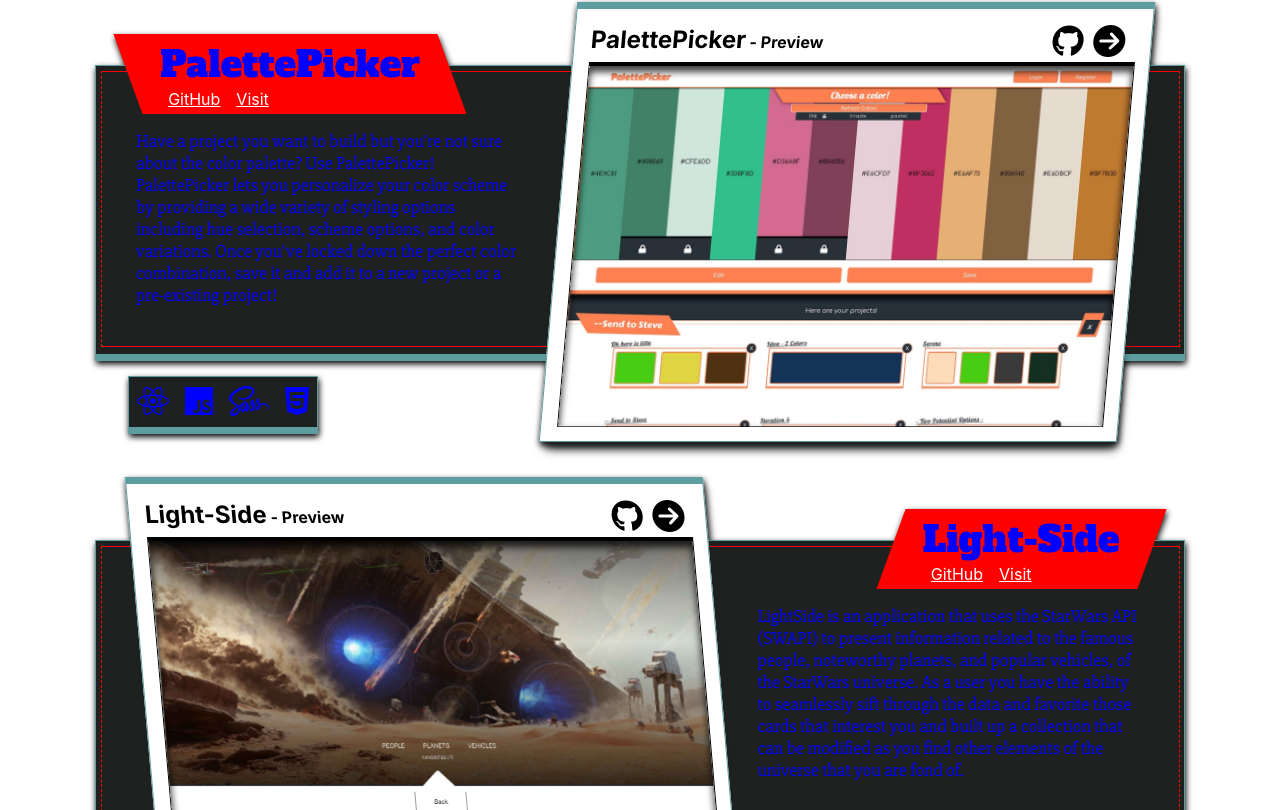
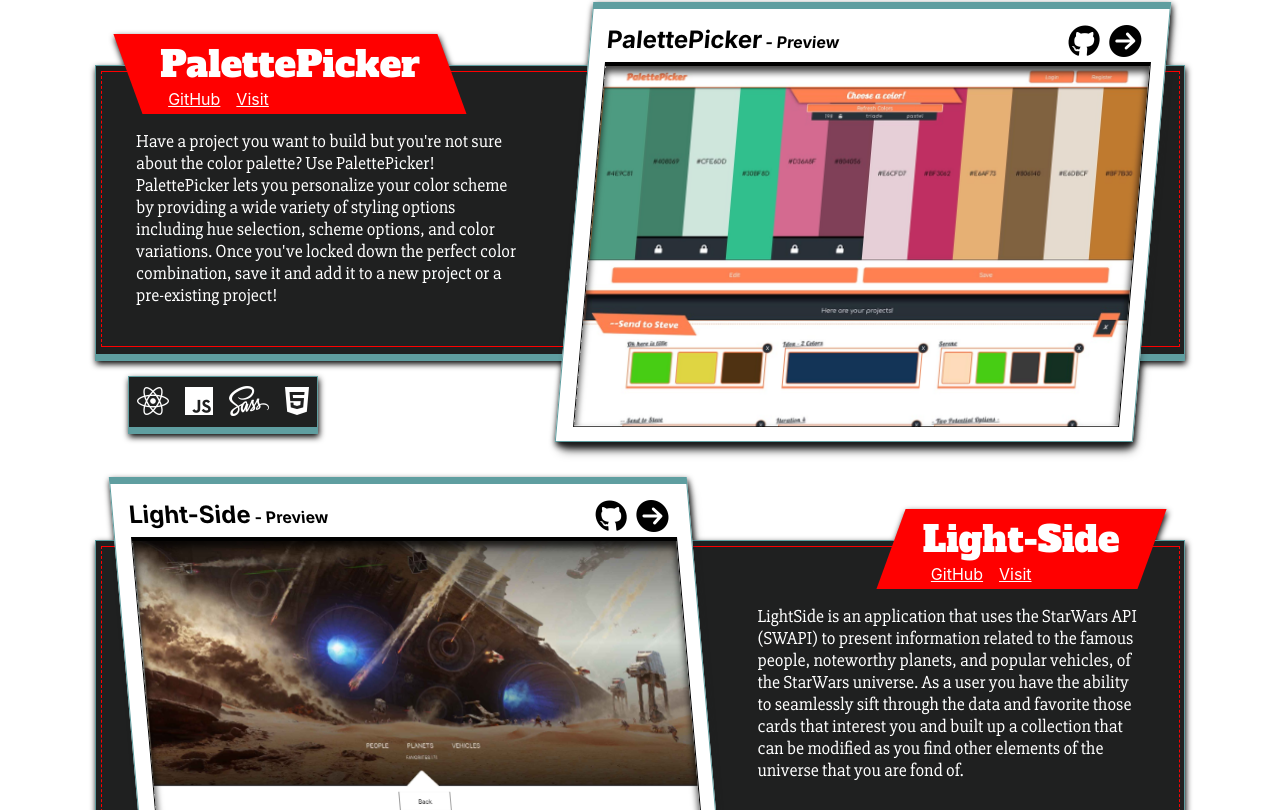
Before and after one commit to KevinKra/Personal_Website, a React (Create React App) app: page / in a window 1280 px wide. Shown: the part 1850-2660 px from the top of the page. Built offline with nearby package versions, Linux system fonts and the light colour scheme.

Commit message:
Resolve additional media query issues

```diff
--- a/src/components/AboutMe/AboutMe.scss
+++ b/src/components/AboutMe/AboutMe.scss
@@ -78,9 +78,6 @@
 }
 
 @media (min-width: 1281px) {
-  .Project {
-    color: greenyellow;
-  }
 }
 
 /*
@@ -89,9 +86,6 @@
 */
 
 @media (min-width: 1025px) and (max-width: 1280px) {
-  .Project {
-    color: blue;
-  }
 }
 
 /*
@@ -100,9 +94,6 @@
 */
 
 @media (min-width: 768px) and (max-width: 1024px) {
-  .Project {
-    color: green;
-  }
 }
 
 /*
@@ -111,9 +102,6 @@
 */
 
 @media (min-width: 768px) and (max-width: 1024px) and (orientation: landscape) {
-  .Project {
-    color: yellow;
-  }
 }
 
 /*
@@ -122,8 +110,14 @@
 */
 
 @media (min-width: 481px) and (max-width: 767px) {
-  .Project {
-    color: purple;
+  .AboutMe {
+    flex-direction: column;
+    .bio {
+      min-height: 100vh;
+    }
+    p {
+      font-size: 16px;
+    }
   }
 }
 
--- a/src/components/App/App.scss
+++ b/src/components/App/App.scss
@@ -7,9 +7,6 @@
 }
 
 @media (min-width: 1281px) {
-  .Project {
-    color: greenyellow;
-  }
 }
 
 /*
@@ -18,9 +15,6 @@
 */
 
 @media (min-width: 1025px) and (max-width: 1280px) {
-  .Project {
-    color: blue;
-  }
 }
 
 /*
@@ -29,9 +23,6 @@
 */
 
 @media (min-width: 768px) and (max-width: 1024px) {
-  .Project {
-    color: green;
-  }
 }
 
 /*
@@ -40,9 +31,6 @@
 */
 
 @media (min-width: 768px) and (max-width: 1024px) and (orientation: landscape) {
-  .Project {
-    color: yellow;
-  }
 }
 
 /*
@@ -51,9 +39,6 @@
 */
 
 @media (min-width: 481px) and (max-width: 767px) {
-  .Project {
-    color: purple;
-  }
 }
 
 /*
--- a/src/components/Footer/Footer.scss
+++ b/src/components/Footer/Footer.scss
@@ -64,7 +64,7 @@
   }
 }
 
-@media (min-width: 1281px) {
+@media (min-width: 1481px) {
   .PageFooter {
     min-height: 45vh;
     .footer-form {
@@ -80,9 +80,6 @@
 */
 
 @media (min-width: 1025px) and (max-width: 1280px) {
-  .Project {
-    color: blue;
-  }
 }
 
 /*
@@ -91,9 +88,6 @@
 */
 
 @media (min-width: 768px) and (max-width: 1024px) {
-  .Project {
-    color: green;
-  }
 }
 
 /*
@@ -102,9 +96,6 @@
 */
 
 @media (min-width: 768px) and (max-width: 1024px) and (orientation: landscape) {
-  .Project {
-    color: yellow;
-  }
 }
 
 /*
@@ -113,9 +104,6 @@
 */
 
 @media (min-width: 481px) and (max-width: 767px) {
-  .Project {
-    color: purple;
-  }
 }
 
 /*
--- a/src/components/Intro/Intro.scss
+++ b/src/components/Intro/Intro.scss
@@ -217,7 +217,7 @@
   }
 }
 
-@media (min-width: 1281px) {
+@media (min-width: 1481px) {
 }
 
 /*
@@ -226,9 +226,6 @@
 */
 
 @media (min-width: 1025px) and (max-width: 1280px) {
-  .Project {
-    color: blue;
-  }
 }
 
 /*
@@ -238,7 +235,6 @@
 
 @media (min-width: 768px) and (max-width: 1024px) {
   .Intro {
-    color: red;
     height: 70vh;
     font-size: 16px;
     .image-1 {
@@ -276,9 +272,6 @@
 */
 
 @media (min-width: 768px) and (max-width: 1024px) and (orientation: landscape) {
-  .Project {
-    color: yellow;
-  }
 }
 
 /*
@@ -287,9 +280,6 @@
 */
 
 @media (min-width: 481px) and (max-width: 767px) {
-  .Project {
-    color: purple;
-  }
 }
 
 /*
--- a/src/components/NavBar/NavBar.scss
+++ b/src/components/NavBar/NavBar.scss
@@ -38,9 +38,6 @@
 }
 
 @media (min-width: 1281px) {
-  .Project {
-    color: greenyellow;
-  }
 }
 
 /*
@@ -49,9 +46,6 @@
 */
 
 @media (min-width: 1025px) and (max-width: 1280px) {
-  .Project {
-    color: blue;
-  }
 }
 
 /*
@@ -60,9 +54,6 @@
 */
 
 @media (min-width: 768px) and (max-width: 1024px) {
-  .Project {
-    color: green;
-  }
 }
 
 /*
@@ -71,9 +62,6 @@
 */
 
 @media (min-width: 768px) and (max-width: 1024px) and (orientation: landscape) {
-  .Project {
-    color: yellow;
-  }
 }
 
 /*
@@ -82,9 +70,6 @@
 */
 
 @media (min-width: 481px) and (max-width: 767px) {
-  .Project {
-    color: purple;
-  }
 }
 
 /*
--- a/src/components/Project/Project.scss
+++ b/src/components/Project/Project.scss
@@ -149,7 +149,7 @@
   }
 }
 
-@media (min-width: 1281px) {
+@media (min-width: 1481px) {
   .Project {
     position: relative;
     z-index: 2;
@@ -306,8 +306,155 @@
 */
 
 @media (min-width: 1025px) and (max-width: 1280px) {
+  @import "../../styles/_variables";
+
   .Project {
-    color: blue;
+    position: relative;
+    z-index: 2;
+    display: flex;
+    justify-content: space-around;
+    align-items: center;
+    width: 85%;
+    height: 30vh;
+    padding-top: 3rem;
+    margin: 7% auto 14% auto;
+    color: $font-light;
+    background-color: $background-dark;
+    border: 1px solid $accent-blue;
+    border-bottom: 7px solid $accent-blue;
+    filter: drop-shadow(1px 3px 3px $font-dark);
+    .border-style {
+      position: absolute;
+      top: 5px;
+      left: 5px;
+      height: 95%;
+      width: 99%;
+      z-index: 1;
+      border: 1px solid $accent-red;
+      border-right: 1px dashed $accent-red;
+      border-left: 1px dashed $accent-red;
+    }
+    .project-header {
+      position: absolute;
+      z-index: 2;
+      top: -2rem;
+      background-color: $accent-red;
+      padding: 0.35rem 2rem;
+      transform: skew(20deg);
+    }
+    .ph-right {
+      right: 2rem;
+      transform: skew(-20deg);
+    }
+    .ph-left {
+      left: 2rem;
+    }
+    .header-skew {
+      transform: skew(-20deg);
+    }
+    .project-title {
+      font-family: $display-font;
+      font-size: 36px;
+      font-weight: 100;
+      margin: 0;
+    }
+    .title-links {
+      color: $font-light;
+      margin: 0 0.5rem;
+    }
+    .details-paragraph {
+      // ----
+      position: absolute;
+      top: 3rem;
+      z-index: 2;
+      margin: 1rem 1rem;
+      width: 37%;
+      max-height: 60%;
+    }
+    .dp-right {
+      right: 1rem;
+    }
+    .dp-left {
+      left: 1rem;
+    }
+    .preview-section {
+      // ----
+      position: absolute;
+      top: -4rem;
+      z-index: 2;
+      width: 50%;
+      height: 50vh;
+      background-color: $background-light;
+      border: 1px solid $accent-blue;
+      border-top: 7px solid $accent-blue;
+      padding: 1rem;
+      transform: skew(-5deg);
+      box-shadow: 2px 7px 8px -4px $background-dark;
+    }
+    .ps-right {
+      left: 2rem;
+      transform: skew(5deg);
+    }
+    .ps-left {
+      right: 2rem;
+      transform: skew(-5deg);
+    }
+
+    .preview-header {
+      display: flex;
+      justify-content: center;
+      justify-content: space-between;
+      color: $font-dark;
+      h2 {
+        margin: 0;
+        margin-bottom: 0.5rem;
+      }
+      span {
+        font-size: 16px;
+      }
+    }
+    .built-with {
+      position: absolute;
+      bottom: -5rem;
+      border: 1px solid $accent-red;
+      height: 50px;
+      background-color: $background-dark;
+      border: 1px solid $accent-blue;
+      border-bottom: 7px solid $accent-blue;
+      i {
+        padding: 0.5rem;
+      }
+    }
+    .bw-right {
+      right: 2rem;
+    }
+    .bw-left {
+      left: 2rem;
+    }
+    p {
+      font-family: "Slabo 27px", serif;
+      font-size: 18px;
+      padding: 0 0.5rem;
+      margin: 0;
+    }
+
+    .preview-icons {
+      color: $font-dark;
+      margin: 0 0.3rem;
+      transition: 0.09s all cubic-bezier(1, 0.29, 0, 2.65);
+      :first-child {
+        margin-right: 0.3rem;
+      }
+      a {
+        color: $font-dark;
+      }
+      i {
+        &:hover {
+          cursor: pointer;
+          transform: scale(1.08);
+        }
+      }
+    }
   }
 }
 
@@ -318,13 +465,12 @@
 
 @media (min-width: 768px) and (max-width: 1024px) {
   .Project {
-    width: 95%;
-    margin: 25% auto 14% auto;
-    height: 22vh;
+    width: 90%;
+    margin: 20% auto 14% auto;
+    height: 28vh;
     .border-style {
       position: absolute;
       top: 5px;
-      left: 5px;
       height: 95%;
       width: 98.5%;
       z-index: 1;
@@ -379,8 +525,7 @@
     }
     .preview-section {
       width: 50%;
-      height: 35vh;
-
+      height: 42vh;
       transform: skew(-5deg);
     }
     .ps-right {
@@ -457,9 +602,6 @@
 */
 
 @media (min-width: 768px) and (max-width: 1024px) and (orientation: landscape) {
-  .Project {
-    color: yellow;
-  }
 }
 
 /*
@@ -469,7 +611,78 @@
 
 @media (min-width: 481px) and (max-width: 767px) {
   .Project {
-    color: purple;
+    height: 300px;
+    width: 80%;
+    margin: 72% auto;
+
+    .border-style {
+      width: 97%;
+    }
+    .project-header {
+      position: absolute;
+      z-index: 3;
+      top: 1rem;
+      text-align: center;
+      padding: 0.35rem 1rem;
+      transform: skew(0deg);
+      margin: 0 auto;
+      left: 0;
+      right: 0;
+    }
+    .header-skew {
+      transform: skew(-0deg) !important;
+    }
+    .details-paragraph {
+      top: 6.5rem;
+      text-align: center;
+      margin: 1rem auto;
+      width: 90%;
+      right: 0;
+      left: 0;
+    }
+    .preview-section {
+      top: -18rem;
+      width: 85%;
+      height: 35vh;
+      margin: 0 auto;
+    }
+    .ps-right {
+      left: 0%;
+      right: 0%;
+      transform: skew(0deg);
+    }
+    .ps-left {
+      right: 0%;
+      left: 0%;
+      transform: skew(0deg);
+    }
+    .built-with {
+      bottom: -4.6rem;
+      background-color: $background-dark;
+      border: 1px solid $accent-blue;
+      border-bottom: 7px solid $accent-blue;
+      width: 100%;
+      text-align: center;
+      i {
+        padding: 0.5rem;
+      }
+    }
+    .bw-right {
+      right: 0rem;
+    }
+    .bw-left {
+      left: 0rem;
+    }
+    p {
+      font-size: 16px;
+      padding: 0;
+      margin: 0;
+    }
+
+    .preview-icons {
+      color: $font-dark;
+      margin: 0 0.3rem;
+    }
   }
 }
 
@@ -483,7 +696,7 @@
     height: 300px;
     width: 95%;
     margin: 93% auto;
-    color: cyan;
+
     .border-style {
       width: 97%;
     }
@@ -560,7 +773,6 @@
     height: 300px;
     width: 95%;
     margin: 93% auto;
-    color: violet;
     .border-style {
       width: 96%;
     }
--- a/src/components/ProjectsContainer/ProjectsContainer.scss
+++ b/src/components/ProjectsContainer/ProjectsContainer.scss
@@ -32,7 +32,7 @@
   }
 }
 
-@media (min-width: 1281px) {
+@media (min-width: 1481px) {
   .Projects > div:first-child > section {
     margin-top: 8rem;
   }
@@ -48,9 +48,6 @@
 */
 
 @media (min-width: 1025px) and (max-width: 1280px) {
-  .Project {
-    color: blue;
-  }
 }
 
 /*
@@ -74,9 +71,6 @@
 */
 
 @media (min-width: 768px) and (max-width: 1024px) and (orientation: landscape) {
-  .Project {
-    color: yellow;
-  }
 }
 
 /*
@@ -85,8 +79,12 @@
 */
 
 @media (min-width: 481px) and (max-width: 767px) {
-  .Project {
-    color: purple;
+  .Projects > div:first-child > section {
+    margin-top: 18rem;
+  }
+
+  .Projects > div:last-child > section {
+    margin-bottom: 8rem;
   }
 }
 
```
